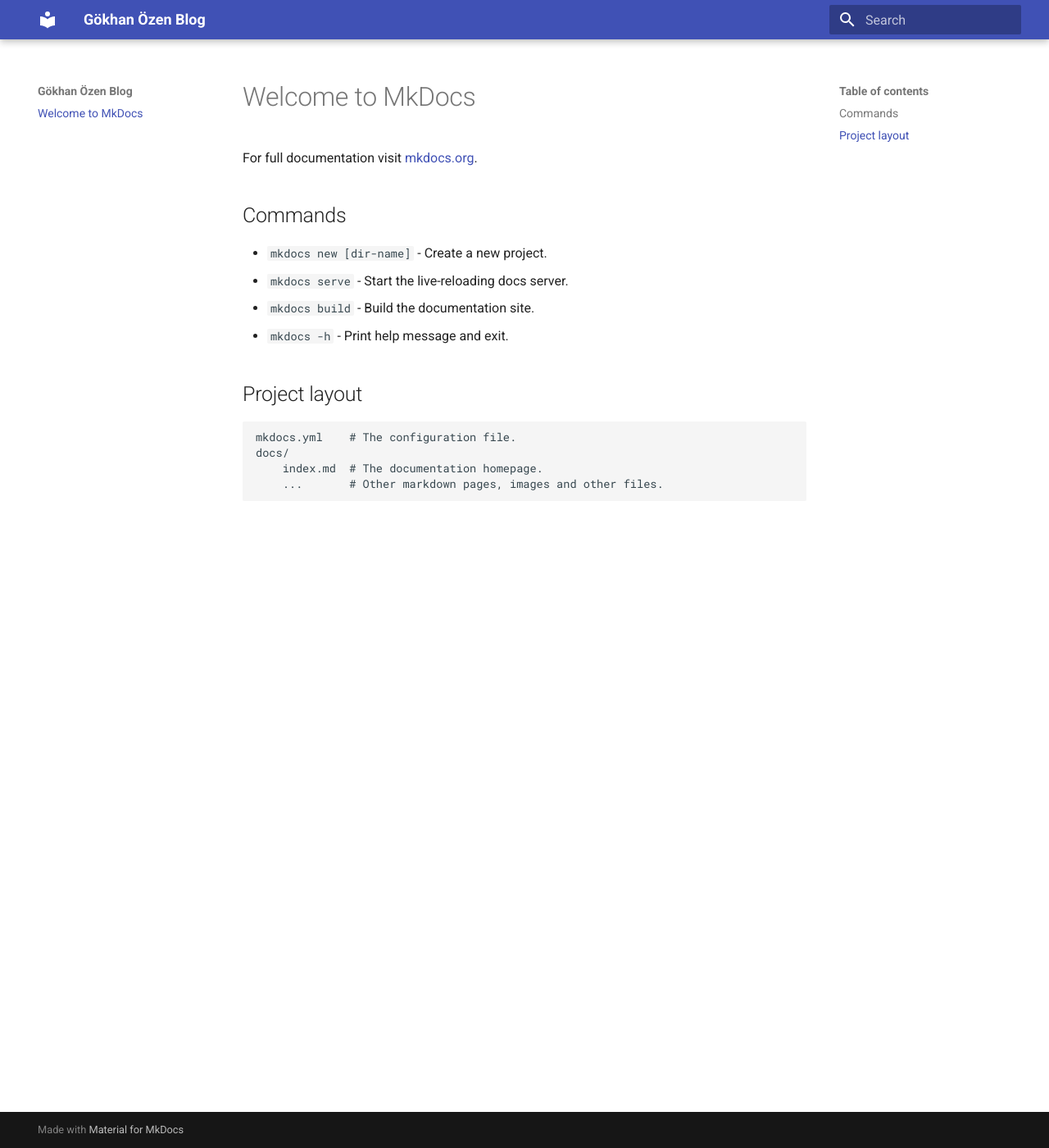
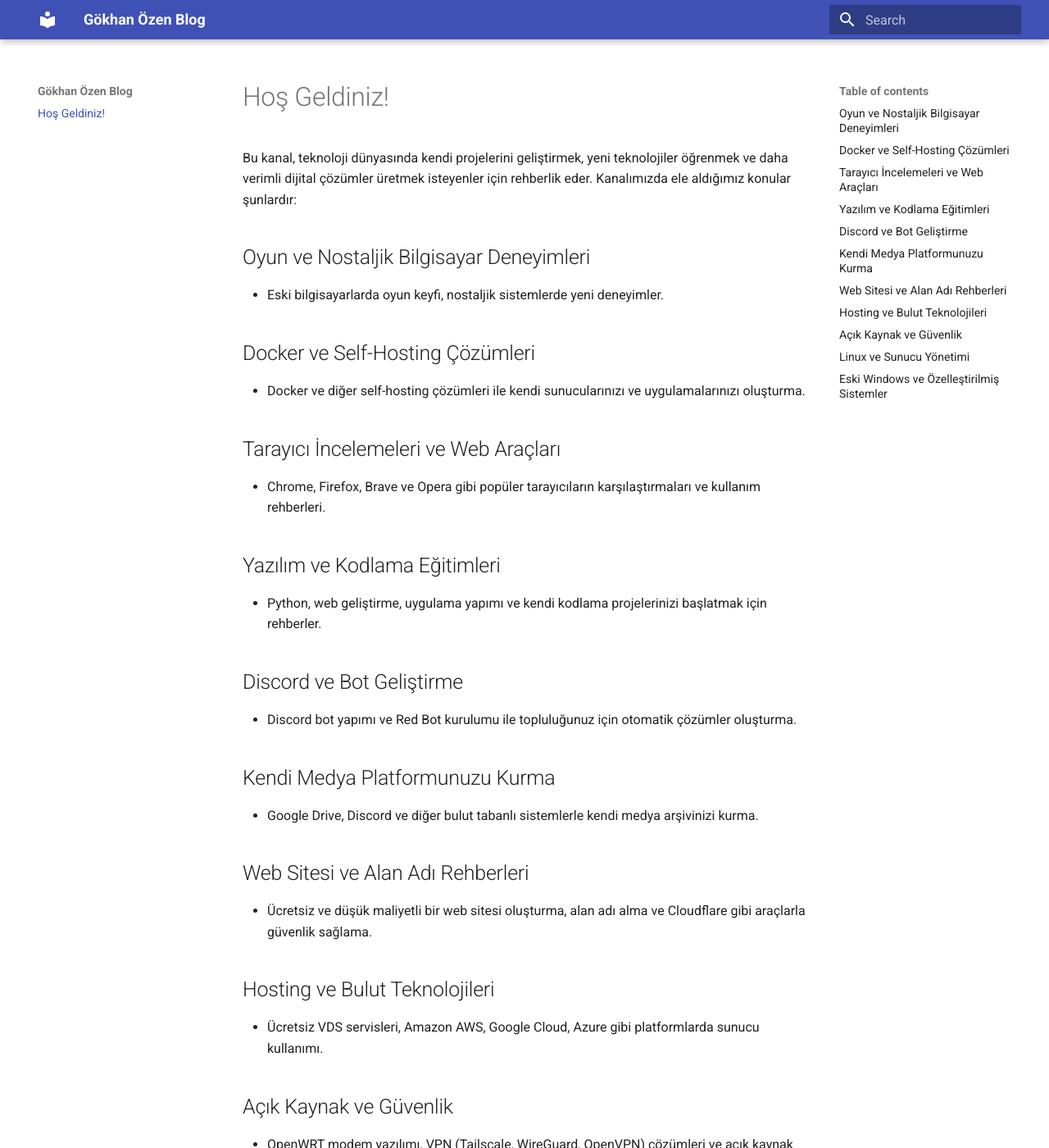
Before and after one commit to gokhazen/personalblog, an MkDocs documentation site: the page built from docs/index.md, in a window 1280 px wide and 1400 px high. Shown: the whole window at 82% size. Built offline with MkDocs 1.6.1 and Material for MkDocs 9.7.7, drawn with Linux system fonts in a browser that asks for light colours; some of the changed text lies outside the part shown.

Commit message:
Update index.md

```diff
--- a/docs/index.md
+++ b/docs/index.md
@@ -1,17 +1,38 @@
-# Welcome to MkDocs
+# Hoş Geldiniz!
 
-For full documentation visit [mkdocs.org](https://www.mkdocs.org).
+Bu kanal, teknoloji dünyasında kendi projelerini geliştirmek, yeni teknolojiler öğrenmek ve daha verimli dijital çözümler üretmek isteyenler için rehberlik eder. Kanalımızda ele aldığımız konular şunlardır:
 
-## Commands
+## Oyun ve Nostaljik Bilgisayar Deneyimleri
+- Eski bilgisayarlarda oyun keyfi, nostaljik sistemlerde yeni deneyimler.
 
-* `mkdocs new [dir-name]` - Create a new project.
-* `mkdocs serve` - Start the live-reloading docs server.
-* `mkdocs build` - Build the documentation site.
-* `mkdocs -h` - Print help message and exit.
+## Docker ve Self-Hosting Çözümleri
+- Docker ve diğer self-hosting çözümleri ile kendi sunucularınızı ve uygulamalarınızı oluşturma.
 
-## Project layout
+## Tarayıcı İncelemeleri ve Web Araçları
+- Chrome, Firefox, Brave ve Opera gibi popüler tarayıcıların karşılaştırmaları ve kullanım rehberleri.
 
-    mkdocs.yml    # The configuration file.
-    docs/
-        index.md  # The documentation homepage.
-        ...       # Other markdown pages, images and other files.
+## Yazılım ve Kodlama Eğitimleri
+- Python, web geliştirme, uygulama yapımı ve kendi kodlama projelerinizi başlatmak için rehberler.
+
+## Discord ve Bot Geliştirme
+- Discord bot yapımı ve Red Bot kurulumu ile topluluğunuz için otomatik çözümler oluşturma.
+
+## Kendi Medya Platformunuzu Kurma
+- Google Drive, Discord ve diğer bulut tabanlı sistemlerle kendi medya arşivinizi kurma.
+
+## Web Sitesi ve Alan Adı Rehberleri
+- Ücretsiz ve düşük maliyetli bir web sitesi oluşturma, alan adı alma ve Cloudflare gibi araçlarla güvenlik sağlama.
+
+## Hosting ve Bulut Teknolojileri
+- Ücretsiz VDS servisleri, Amazon AWS, Google Cloud, Azure gibi platformlarda sunucu kullanımı.
+
+## Açık Kaynak ve Güvenlik
+- OpenWRT modem yazılımı, VPN (Tailscale, WireGuard, OpenVPN) çözümleri ve açık kaynak yazılımların avantajları.
+
+## Linux ve Sunucu Yönetimi
+- Ubuntu Server yönetimi, temel komutlar ve Raspberry Pi ile projeler geliştirme.
+
+## Eski Windows ve Özelleştirilmiş Sistemler
+- Windows’un eski sürümleri, beta versiyonlar ve işletim sistemlerinizi özelleştirme.
+
+Her yaştan teknoloji meraklısı için kapsamlı rehberlerle donatılmış kanalımızı takip ederek, siz de dijital dünyada yeni şeyler keşfedebilirsiniz. Öğrenmeye, yaratmaya ve kendi dijital çözümlerinizi geliştirmeye buradan başlayın!
```
